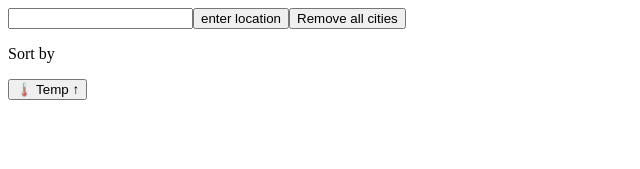
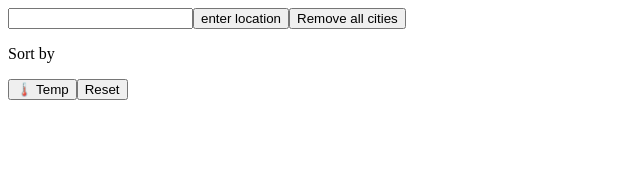
Before and after one commit to sheez44/vue-weather-app, a Vue app: page / in a window 1280 px wide. Shown: the top 169 px of the page, without its empty margins (0-640 px from the left). Built offline with nearby package versions, Linux system fonts and the light colour scheme.

Commit message:
improve toggle states temperature + add reset button

```diff
--- a/src/App.vue
+++ b/src/App.vue
@@ -74,14 +74,30 @@ function removeLocation(locationId) {
 const displayedLocations = computed(() => {
   let locations = [...locationData.value]
 
-  if (options.value.ascending) {
+  if (options.value.direction === 'ascending') {
     locations.sort((a, b) => a.current.temp_c - b.current.temp_c)
-  } else {
+  }
+  if (options.value.direction === 'descending') {
     locations.sort((a, b) => b.current.temp_c - a.current.temp_c)
   }
 
   return locations
 })
+
+function toggleDirection() {
+  if (options.value.direction === 'ascending') {
+    options.value.direction = 'descending'
+  } else {
+    options.value.direction = 'ascending'
+  }
+}
+
+function resetOptions() {
+  console.log('resetting')
+  options.value = {
+    direction: null,
+  }
+}
 
 fetchData(true)
 </script>
@@ -98,10 +114,12 @@ fetchData(true)
   </div>
   <div class="sorter">
     <p>Sort by</p>
-    <button @click="() => (options.ascending = !options.ascending)">
-      <span v-if="options.ascending"> 🌡️ Temp ↓ </span>
-      <span v-else> 🌡️ Temp ↑ </span>
+    <button @click="toggleDirection">
+      <span v-if="options.direction === 'ascending'"> 🌡️ Temp ↑ </span>
+      <span v-else-if="options.direction === 'descending'"> 🌡️ Temp ↓ </span>
+      <span v-else> 🌡️ Temp </span>
     </button>
+    <button @click="resetOptions">Reset</button>
   </div>
   <div class="weather-cards" v-if="locationData.length > 0">
     <Card
```
